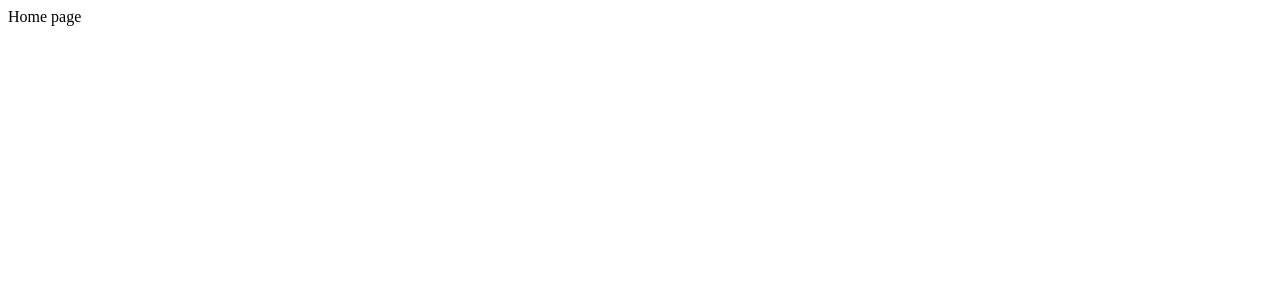
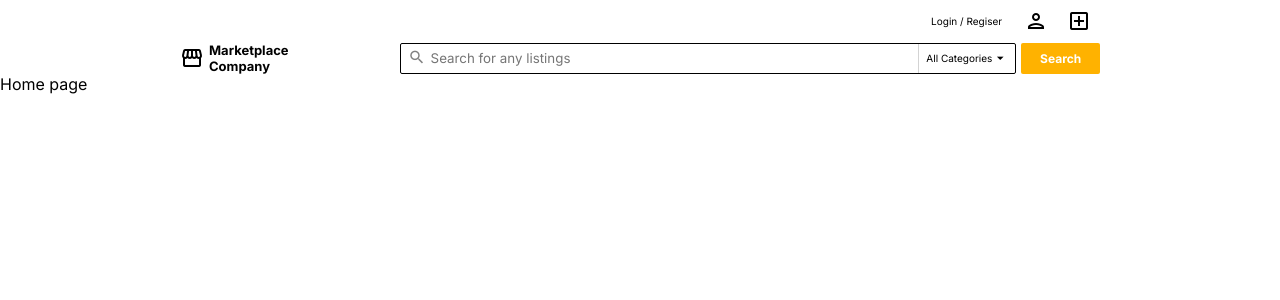
Before and after one commit to mriusdev/marketplace-react, a React (Vite) app: page / in a window 1280 px wide. Shown: the top 300 px of the page. Built offline with nearby package versions, Linux system fonts and the light colour scheme.

Commit message:
early version of navbar

```diff
--- a/index.html
+++ b/index.html
@@ -3,6 +3,8 @@
   <head>
     <meta charset="UTF-8" />
     <link rel="icon" type="image/svg+xml" href="/vite.svg" />
+    <link href="https://fonts.googleapis.com/icon?family=Material+Icons+Outlined"
+      rel="stylesheet">
     <meta name="viewport" content="width=device-width, initial-scale=1.0" />
     <title>Vite + React + TS</title>
   </head>
--- a/src/App.tsx
+++ b/src/App.tsx
@@ -1,11 +1,14 @@
 import './styles/main.scss'
 import { BrowserRouter } from 'react-router-dom'
 import { AllRoutes } from './router'
+import { RootLayout } from './components/root-layout/RootLayout'
 
 function App() {
   return (
     <BrowserRouter>
-      <AllRoutes />
+      <RootLayout>
+        <AllRoutes />
+      </RootLayout>
     </BrowserRouter>
   )
 }
--- /dev/null
+++ b/src/components/main-navigation/MainNav.tsx
@@ -0,0 +1,42 @@
+import React, { useState } from 'react'
+
+import styles from './main-navigation.module.scss'
+
+
+type Props = {}
+
+export const MainNav = (props: Props) => {
+  const [searchValue, setSearchValue] = useState<string>('')
+
+  return (
+    <div className={styles.main__nav_container}>
+      <div className={styles.main__nav__logo}>
+        <span id={styles.main__nav__svg_logo} className="material-icons-outlined">storefront</span>
+        <span id={styles.main__nav__logo_text}>Marketplace
+          <br />Company
+        </span>
+      </div>
+
+      <div className={styles.main__nav_search_container}>
+        <div className={styles.main__nav_search}>
+          <div className={styles.main__nav_flex} id={styles.main__nav_search_bar}>
+            <span style={{fontSize: '1.1rem', color: 'grey'}} className="material-icons-outlined">
+              search
+            </span>
+            <input value={searchValue} onChange={(e) => setSearchValue(e.target.value)} placeholder='Search for any listings' />
+          </div>
+          <div className={styles.main__nav_flex} id={styles.main__nav_categories}>
+            <input type="button" value="All Categories" placeholder='All Categories' />
+            <span style={{fontSize: '1rem'}} className="material-icons-outlined">
+              arrow_drop_down
+            </span>
+          </div>
+        </div>
+
+        <button className={styles.button_cta_lg}>
+          Search
+        </button>
+      </div>
+    </div>
+  )
+}
--- /dev/null
+++ b/src/components/main-navigation/MainNavigation.tsx
@@ -0,0 +1,18 @@
+import React from 'react'
+
+import styles from './main-navigation.module.scss'
+import { MainNav } from './MainNav'
+import { SubNav } from './SubNav'
+
+export const MainNavigation = () => {
+  return (
+    <>
+      <nav>
+        <header className={styles.header}>
+          <SubNav />
+          <MainNav />
+        </header>
+      </nav>
+    </>
+  )
+}
--- /dev/null
+++ b/src/components/main-navigation/SubNav.tsx
@@ -0,0 +1,29 @@
+import React from 'react'
+
+import styles from './main-navigation.module.scss'
+
+type Props = {}
+
+export const SubNav = (props: Props) => {
+  return (
+    <div className={styles.sub_nav__actions}>
+      <span className={styles.text_sm}>Login / Regiser</span>
+      <div className={styles.sub_nav__options}>
+        <div className={styles.sub_nav__buttons} id={styles.sub_nav__profile_container}>
+          <span id={styles.sub_nav__profile} className="material-icons-outlined">person</span>
+          <div className={styles.sub_nav__buttons_tooltip_nav}>
+            <div>
+              Profile
+            </div>
+            <div>
+              Listings
+            </div>
+          </div>
+        </div>
+        <div className={styles.sub_nav__buttons}>
+          <span className="material-icons-outlined">add_box</span>
+        </div>
+      </div>
+    </div>
+  )
+}
--- /dev/null
+++ b/src/components/main-navigation/main-navigation.module.scss
@@ -0,0 +1,160 @@
+@use '../../styles/utilities' as utils;
+
+.text_sm {
+  font-size: utils.$small-font-size;
+}
+
+.header {
+  margin: 0px auto;
+  width: 100%;
+  max-width: 57.5rem;
+  display: flex;
+  flex-direction: column;
+}
+
+.sub_nav__actions {
+  display: flex;
+  justify-content: flex-end;
+  align-items: center;
+  column-gap: 15px;
+  margin: 2px;
+}
+
+
+#sub_nav__profile_container {
+  &:hover {
+    #sub_nav__profile {
+      border: 2px solid black;
+      border-bottom: none;
+      box-shadow: inset 0 -2px 0 white;
+      z-index: 10;
+    }
+    .sub_nav__buttons_tooltip_nav {
+      display: flex;
+    }
+  }
+}
+
+.sub_nav__buttons {
+  display: flex;
+  align-items: center;
+  position: relative;
+  align-self: flex-start;
+}
+
+.sub_nav__buttons > span {
+  border: 2px solid white;
+  padding: 5px;
+  cursor: pointer;
+}
+
+.sub_nav__buttons_tooltip_nav {
+  display: none;
+  position: absolute;
+  left: -150px;
+  top: 34px;
+  background-color: white;
+  z-index: 5;
+  border: 2px solid black;
+  padding: 5px;
+
+  flex-direction: column;
+  width: 188px;
+}
+
+.sub_nav__options {
+  display: flex;
+  justify-content: space-between;
+  column-gap: 5px;
+}
+
+.main__nav__logo {
+  display: flex;
+  align-items: center;
+  column-gap: 5px;
+}
+
+#main__nav__svg_logo {
+  font-size: 1.5rem;
+}
+
+#main__nav__logo_text {
+  font-size: utils.$logo-font-size;
+  font-weight: bold;
+}
+
+.button_cta_lg {
+  background-color: utils.$cta-clr;
+  color: utils.$primary-clr;
+  font-size: utils.$regular-font-size;
+  font-weight: bold;
+  padding: 5px;
+  height: 100%;
+  border: none;
+  border-radius: 2px;
+  width: 5.5rem;
+}
+
+.main__nav_search_container {
+  width: 100%;
+  max-width: 700px;
+  height: 31px;
+  display: flex;
+  align-items: center;
+  justify-content: space-between;
+  column-gap: 5px;
+}
+
+.main__nav_search {
+  width: 100%;
+  height: 100%;
+  display: flex;
+  align-items: center;
+  border: 1px solid black;
+  border-radius: 2px;
+}
+
+.main__nav_flex {
+  height: 100%;
+  display: flex;
+  align-items: center;
+  padding: 0 7px;
+}
+
+.main__nav_flex > input {
+  height: 100%;
+}
+
+.main__nav_container {
+  width: 100%;
+  display: flex;
+  align-items: center;
+  justify-content: space-between;
+}
+
+#main__nav_search_bar {
+  flex: 1;
+  column-gap: 5px;
+}
+
+#main__nav_search_bar > input {
+  color: grey;
+  width: 100%;
+  border: none;
+}
+
+#main__nav_search_bar > input:focus-visible {
+  outline: none;
+  outline-offset: 0px;
+}
+
+#main__nav_categories {
+  border-left: 1px solid lightgray;
+}
+
+#main__nav_categories > input {
+  border: 0;
+  padding: 0;
+  background: none;
+  font-size: utils.$small-font-size;
+}
--- /dev/null
+++ b/src/components/root-layout/RootLayout.tsx
@@ -0,0 +1,18 @@
+import React, { ReactNode } from 'react'
+
+import { MainNavigation } from '../main-navigation/MainNavigation'
+
+type Props = {
+  children?: ReactNode
+}
+
+export const RootLayout = ({children}: Props) => {
+  return (
+    <div className='container_root'>
+      <MainNavigation />
+      <main>
+        {children}
+      </main>
+    </div>
+  )
+}
--- a/src/styles/_utilities.scss
+++ b/src/styles/_utilities.scss
@@ -3,3 +3,9 @@ $cta-clr: rgb(255, 178, 0);
 $grey-clr: rgb(140, 140, 140);
 $primary-clr: rgb(255, 255, 255);
 $secondary-clr: rgb(255, 244, 207);
+
+// Font General
+$small-font-size: 0.625rem;
+$title-font-size: 1.125rem;
+$regular-font-size: 0.75rem;
+$logo-font-size: 0.813rem;
--- a/src/styles/main.scss
+++ b/src/styles/main.scss
@@ -1,4 +1,9 @@
 // Resetting global styles
+@import url('https://fonts.googleapis.com/css2?family=Inter:wght@100;200;300;400;500;600;700;800;900&display=swap');
+
 * {
   box-sizing: border-box;
+  font-family: 'Inter', sans-serif;
+  padding: 0;
+  margin: 0;
 }
```
Also changed, not shown: src/components/root-layout/root-layout.module.scss (added).
